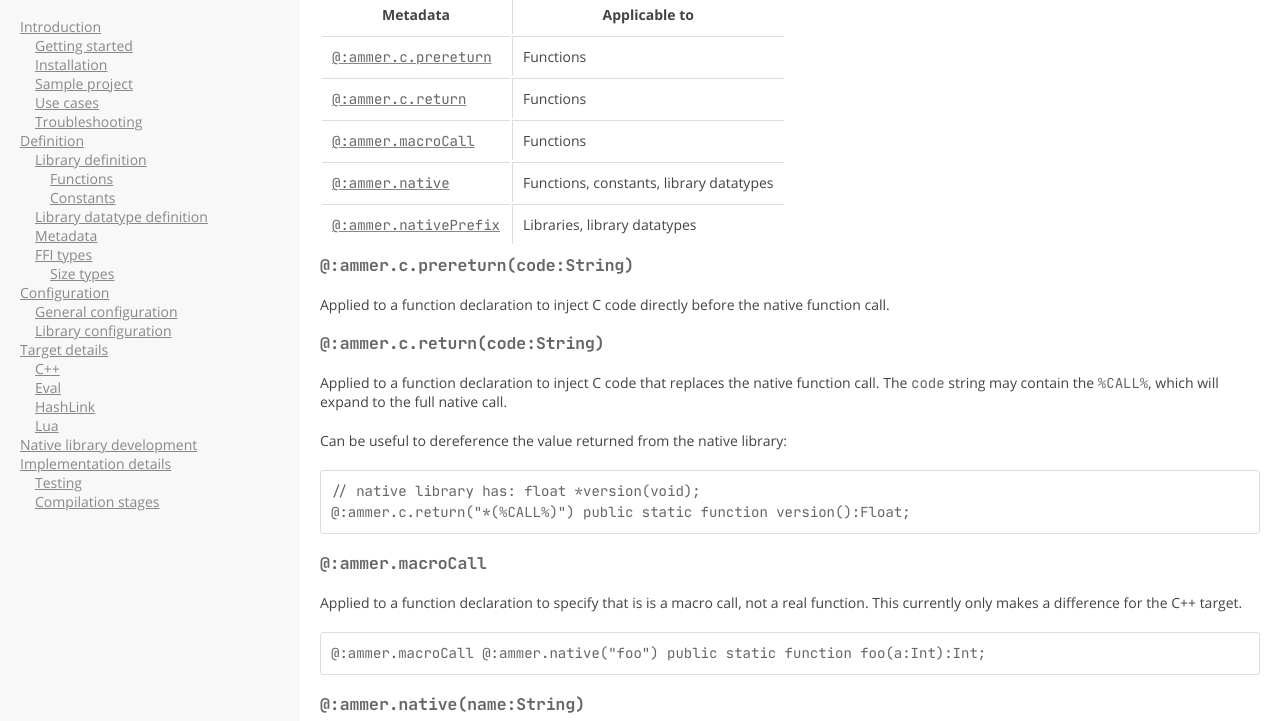
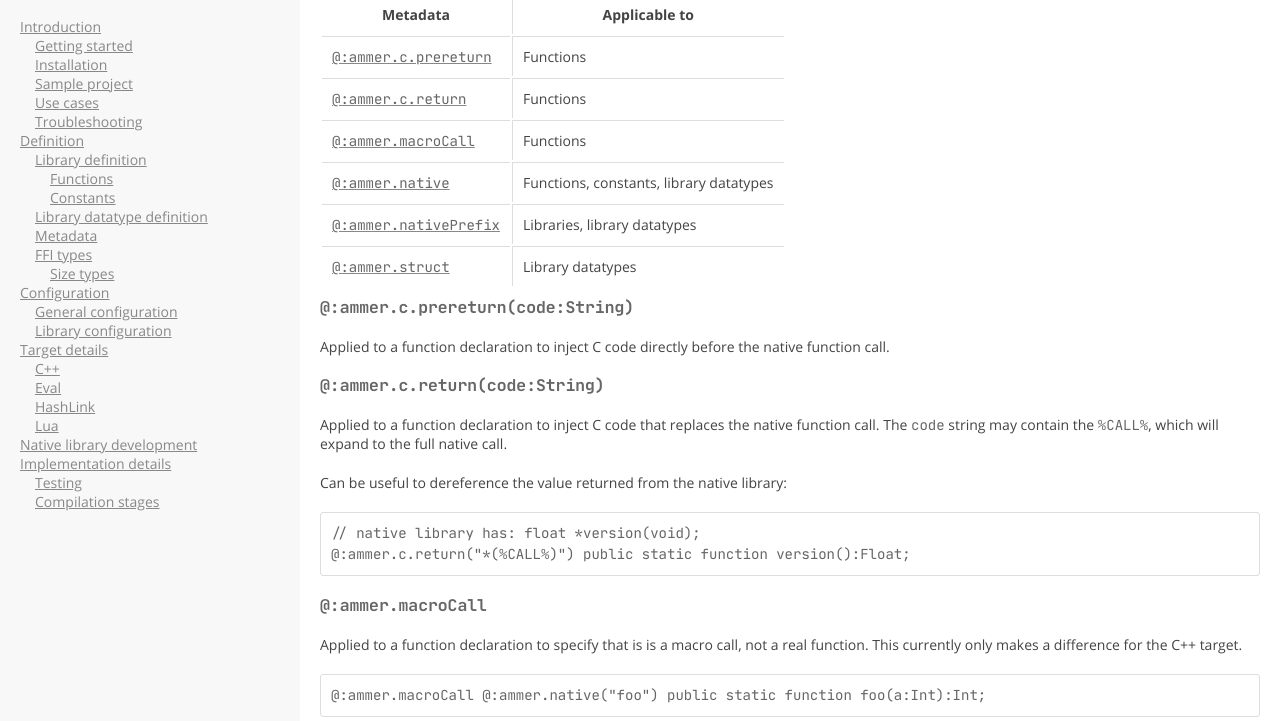
Before and after one commit to Aurel300/ammer, a plain HTML site: page definition-metadata.html in a window 1280 px wide. Shown: the part 53-774 px from the top of the page. Drawn offline with Linux system fonts and the light colour scheme.

Commit message:
add struct metadata to table

```diff
--- a/definition-metadata.html
+++ b/definition-metadata.html
@@ -32,6 +32,10 @@
 <td><a href="definition-metadata.html#ammer.nativePrefix" title="Metadata"><code>@:ammer.nativePrefix</code></a></td>
 <td>Libraries, library datatypes</td>
 </tr>
+<tr>
+<td><a href="definition-metadata.html#ammer.struct" title="Metadata"><code>@:ammer.struct</code></a></td>
+<td>Library datatypes</td>
+</tr>
 </tbody></table>
 <h3 id="ammer.c.prereturn"><code>@:ammer.c.prereturn(code:String)</code></h3><p>Applied to a function declaration to inject C code directly before the native function call.</p>
 <h3 id="ammer.c.return"><code>@:ammer.c.return(code:String)</code></h3><p>Applied to a function declaration to inject C code that replaces the native function call. The <code>code</code> string may contain the <code>%CALL%</code>, which will expand to the full native call.</p>
```
Also changed, not shown: source/content/02-definition.md (+1 -0 lines).
